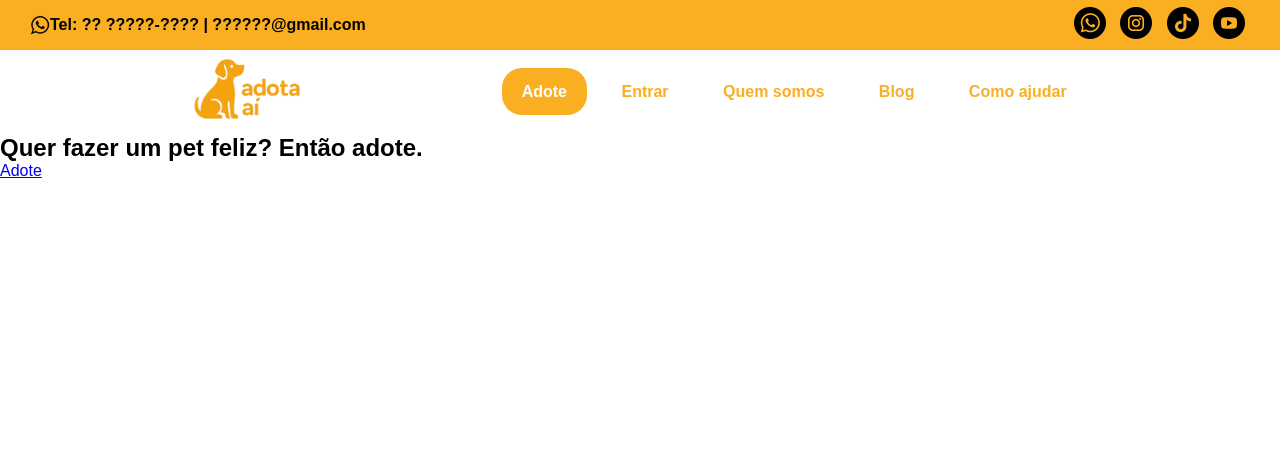
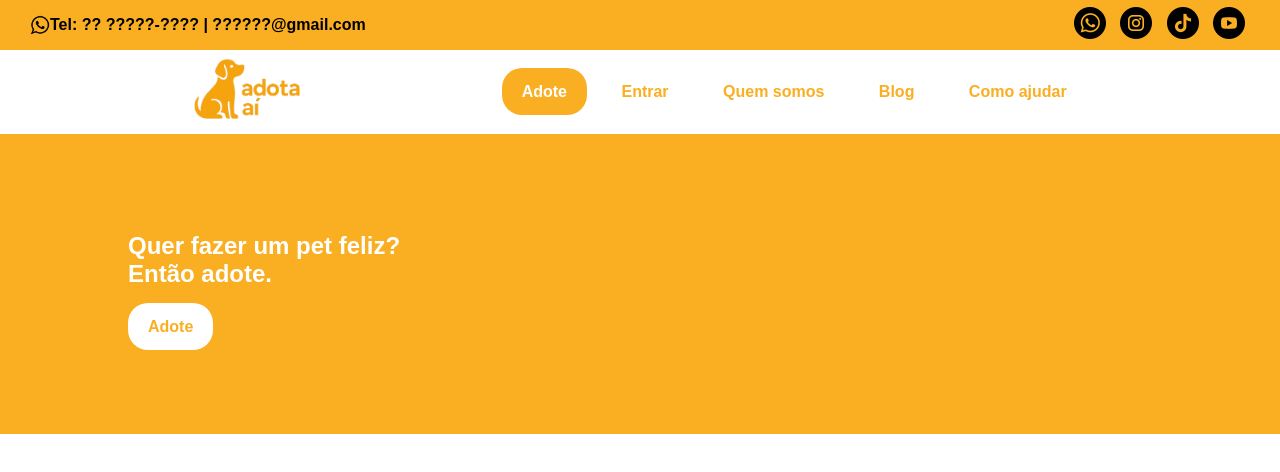
Before and after one commit to Joao-Gabriel-Kosctiuk/Adote-um-pet, a plain HTML site: page index.html in a window 1280 px wide. Drawn offline with Linux system fonts and the light colour scheme.

Commit message:
Adote.aí: Propaganda

```diff
--- a/estilos/style.css
+++ b/estilos/style.css
@@ -67,3 +67,28 @@ section#nav > nav > a.adote{
     padding: 15px 20px;
     border-radius: 20px;
 }
+
+/*Main*/
+
+section#propaganda{
+    background-color: #faae22;
+    height: 300px;
+    display: flex;
+    align-items: center;
+}
+div.conteudo-propaganda{
+    width: 300px;
+    margin-left: 10%;
+}
+div.conteudo-propaganda > h1{
+    color: white;
+    margin-bottom: 30px;
+}
+div.conteudo-propaganda > a.propaganda-adote{
+    color: #faae22;
+    background-color: white;
+    text-decoration: none;
+    font-weight: bold;
+    padding: 15px 20px;
+    border-radius: 20px;
+}
--- a/index.html
+++ b/index.html
@@ -3,7 +3,7 @@
 <head>
     <meta charset="UTF-8">
     <meta name="viewport" content="width=device-width, initial-scale=1.0">
-    <title>Adote aí</title>
+    <title>Adota aí</title>
     <link rel="shortcut icon" href="imagens/favicon.ico" type="image/x-icon">
     <link rel="stylesheet" href="estilos/style.css">
 </head>
@@ -33,14 +33,14 @@
                 <a href="#">Como ajudar</a>
             </nav>
         </section>
+    </header>
+    <main>
         <section id="propaganda">
-            <div class="contéudo-propaganda">
+            <div class="conteudo-propaganda">
                 <h1>Quer fazer um pet feliz? Então adote.</h1>
-                <a href="#" target="_self" class="adote">Adote</a>
+                <a href="#" target="_self" class="propaganda-adote">Adote</a>
             </div>
         </section>
-    </header>
-    <main>
         <section id="sobre-nos">
 
         </section>
```
